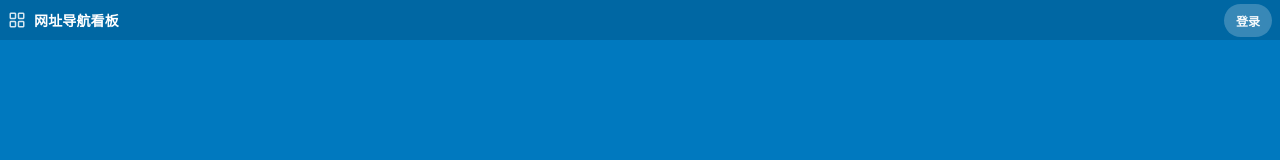
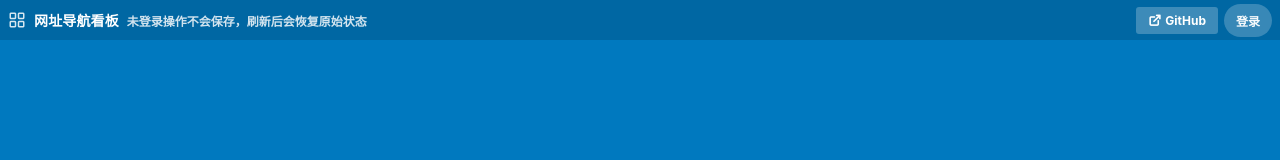
Before and after one commit to bolabola/navy, a website: page src/index.html in a window 1280 px wide. Drawn offline with Linux system fonts and the light colour scheme; no server answers.

Commit message:
Allow temporary guest board adjustments

```diff
--- a/src/script.js
+++ b/src/script.js
@@ -1,6 +1,7 @@
 (function () {
   const STORAGE_KEY = "trello-nav-board-state-v4";
   const API_BASE = "/api";
+  const GITHUB_URL = "https://github.com/bolabola/navy";
   const SAVE_DEBOUNCE_MS = 500;
   const MIN_BOARD_HEIGHT = 160;
   const MAX_BOARD_HEIGHT = 640;
@@ -77,6 +78,7 @@
     invalidUrl: "请输入有效的网址。",
     login: "登录",
     logout: "退出",
+    guestUnsavedNotice: "未登录操作不会保存，刷新后会恢复原始状态",
     loginPlaceholder: "管理员密码",
     loginFailed: "密码错误",
     loginConfigError: "服务端密码配置无效，请检查 .dev.vars 或 Cloudflare secrets",
@@ -849,6 +851,9 @@
   }
 
   function saveBoards() {
+    if (!auth.isAdmin) {
+      return;
+    }
     cacheBoardsLocally();
     pushToBackend();
   }
@@ -1430,11 +1435,9 @@
     header.className = "board-card__header";
     const titleWrap = document.createElement("div");
     titleWrap.className = "board-card__title-wrap";
-    if (auth.isAdmin) {
     titleWrap.dataset.role = "board-drag-handle";
     titleWrap.dataset.boardId = board.id;
     titleWrap.title = TEXT.moveBoard;
-    }
     const glyph = document.createElement("span");
     glyph.className = "board-card__glyph";
     glyph.appendChild(iconNode(board.icon));
@@ -1491,14 +1494,12 @@
       body.appendChild(list);
       card.appendChild(body);
 
-      if (auth.isAdmin) {
       const resize = document.createElement("div");
       resize.className = "board-resize-handle";
       resize.dataset.role = "resize-handle";
       resize.dataset.boardId = board.id;
       resize.title = TEXT.resize;
       card.appendChild(resize);
-      }
     }
 
     return card;
@@ -1668,10 +1669,27 @@
     title.className = "workspace__navbar-title";
     title.textContent = TEXT.title;
     left.appendChild(title);
+    if (!auth.isAdmin) {
+      const notice = document.createElement("span");
+      notice.className = "workspace__guest-notice";
+      notice.textContent = TEXT.guestUnsavedNotice;
+      left.appendChild(notice);
+    }
     nav.appendChild(left);
 
     const right = document.createElement("div");
     right.className = "workspace__navbar-right";
+    const github = document.createElement("a");
+    github.className = "workspace__github-link";
+    github.href = GITHUB_URL;
+    github.target = "_blank";
+    github.rel = "noreferrer";
+    github.title = GITHUB_URL;
+    github.appendChild(staticIconNode("icon-external-link"));
+    const githubText = document.createElement("span");
+    githubText.textContent = "GitHub";
+    github.appendChild(githubText);
+    right.appendChild(github);
     if (auth.isAdmin) {
       right.appendChild(renderSaveStatusMenu());
       right.appendChild(renderDataMenu());
@@ -2913,8 +2931,10 @@
         uiState.backupStatus = null;
         uiState.loginOpen = false;
         uiState.loginError = null;
+        loadServerBoardState().catch(function () {}).finally(function () {
           render();
           loadBackupStatus();
+        });
       }).catch(function (error) {
         uiState.loginError = error && error.status === 429
           ? TEXT.loginRateLimited
@@ -3322,9 +3342,6 @@
   });
 
   app.addEventListener("pointerdown", function (event) {
-    if (!auth.isAdmin) {
-      return;
-    }
     const resizeHandle = event.target.closest('[data-role="resize-handle"]');
     if (resizeHandle) {
       beginResize(resizeHandle.getAttribute("data-board-id"), resizeHandle, event);
--- a/src/style.css
+++ b/src/style.css
@@ -72,6 +72,7 @@ a {
   display: flex;
   align-items: center;
   gap: 8px;
+  min-width: 0;
 }
 
 .workspace__navbar-logo {
@@ -86,6 +87,16 @@ a {
   white-space: nowrap;
 }
 
+.workspace__guest-notice {
+  min-width: 0;
+  overflow: hidden;
+  color: rgba(255, 255, 255, 0.82);
+  font-size: 12px;
+  font-weight: 600;
+  text-overflow: ellipsis;
+  white-space: nowrap;
+}
+
 .workspace__navbar-right {
   display: flex;
   align-items: center;
@@ -93,7 +104,8 @@ a {
   flex-shrink: 0;
 }
 
-.workspace__create-button {
+.workspace__create-button,
+.workspace__github-link {
   display: flex;
   align-items: center;
   gap: 4px;
@@ -108,11 +120,13 @@ a {
   cursor: pointer;
 }
 
-.workspace__create-button:hover {
+.workspace__create-button:hover,
+.workspace__github-link:hover {
   background: #ffffff;
 }
 
-.workspace__create-button i[class^="icon-"] {
+.workspace__create-button i[class^="icon-"],
+.workspace__github-link i[class^="icon-"] {
   font-size: 13px;
   line-height: 1;
 }
@@ -1204,7 +1218,12 @@ body.is-resizing {
     display: none;
   }
 
-  .workspace__create-button span {
+  .workspace__guest-notice {
+    display: none;
+  }
+
+  .workspace__create-button span,
+  .workspace__github-link span {
     display: none;
   }
 
@@ -1374,7 +1393,8 @@ body {
   box-shadow: none;
 }
 
-.workspace__create-button {
+.workspace__create-button,
+.workspace__github-link {
   border-radius: 3px;
   color: #ffffff;
   background: rgba(255, 255, 255, 0.24);
@@ -1382,6 +1402,7 @@ body {
 }
 
 .workspace__create-button:hover,
+.workspace__github-link:hover,
 .workspace__auth-button:hover {
   color: #ffffff;
   background: rgba(255, 255, 255, 0.32);
```
Lines whose indentation alone changed are shown as unchanged.
